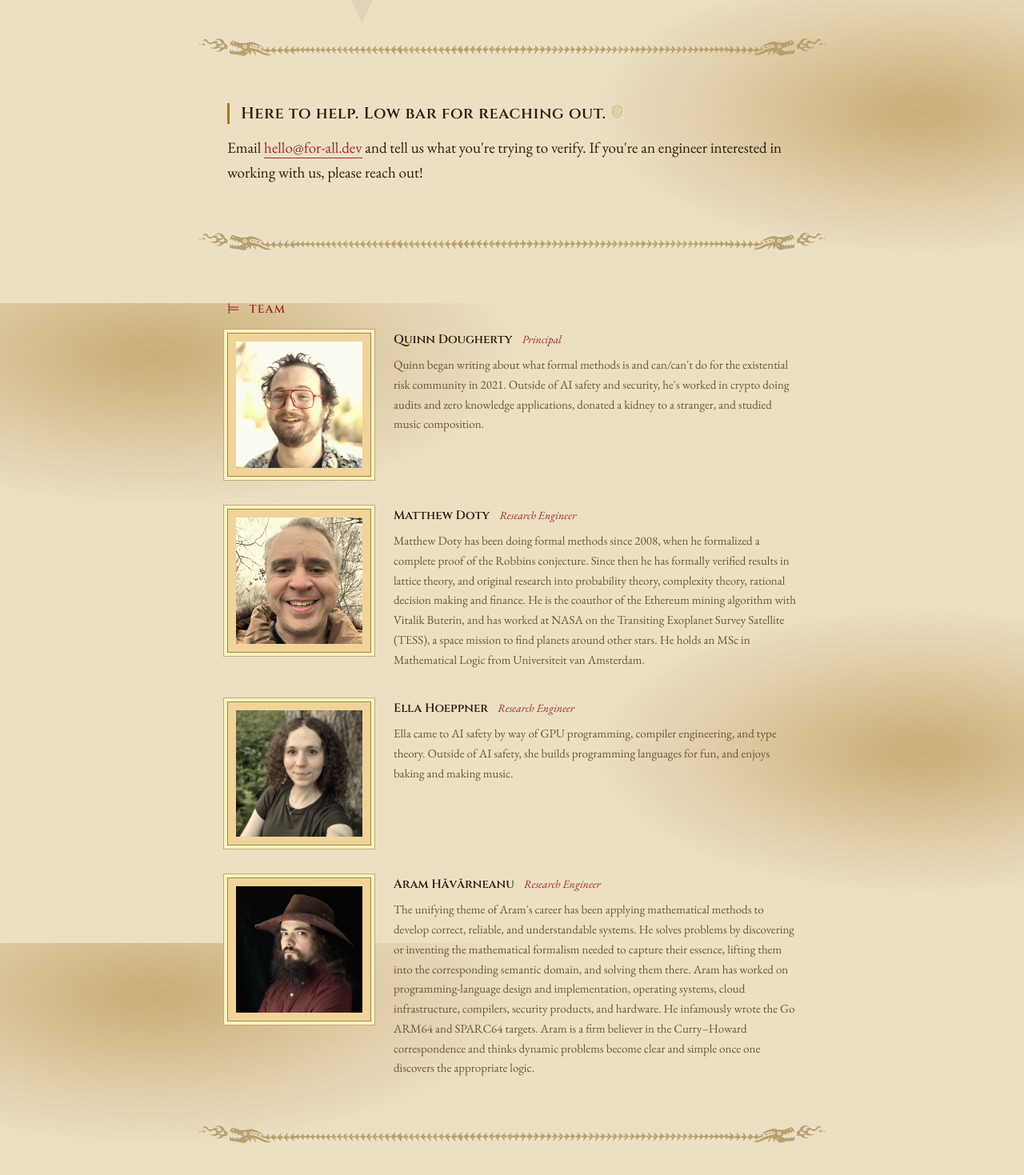
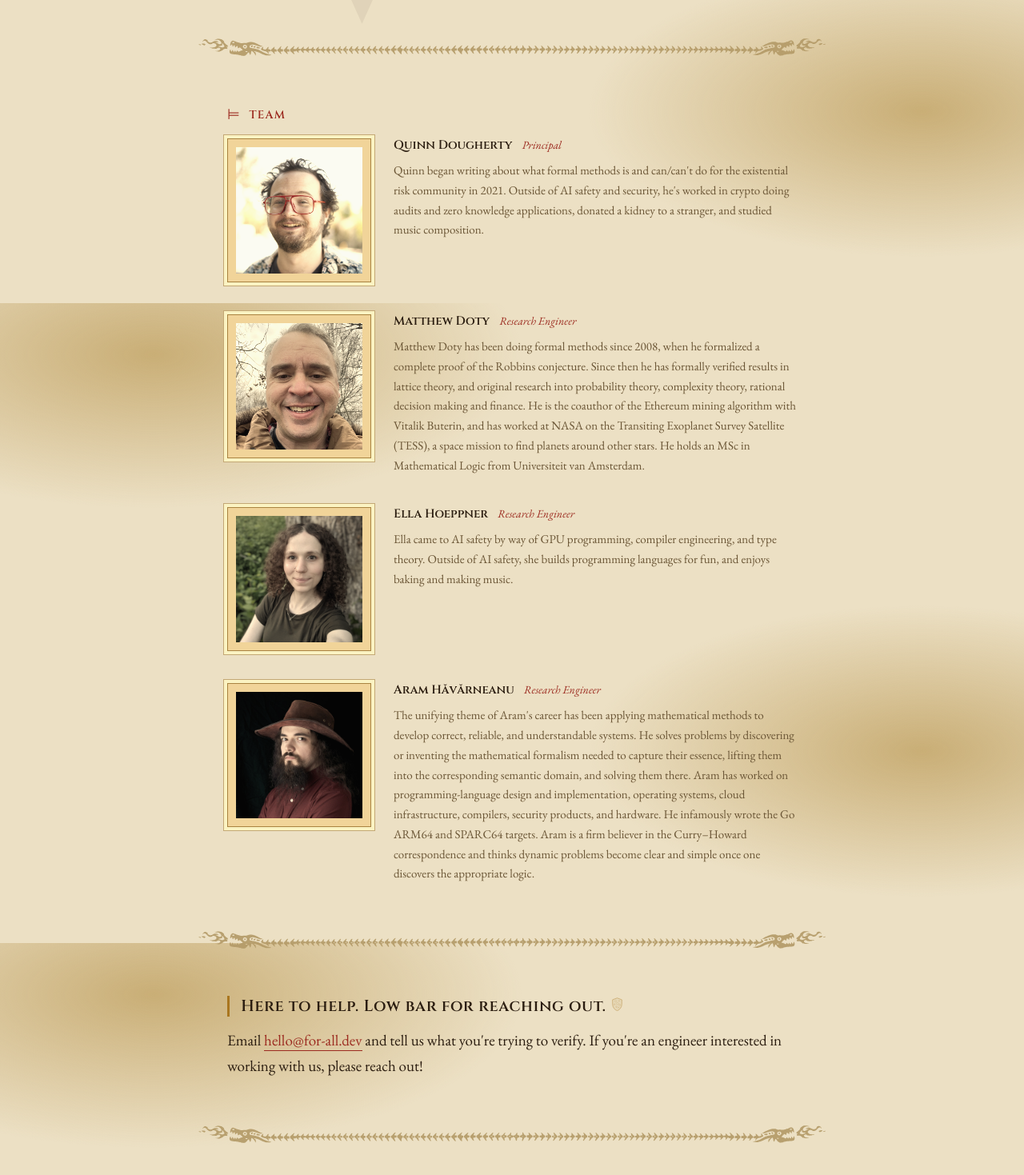
Before and after one commit to for-all-dev/website, a React (Vite) app: page / in a window 1280 px wide. Shown: the part 1221-2690 px from the top of the page at 80% size. Built offline with nearby package versions, Linux system fonts and the light colour scheme.

Commit message:
move contact below team

```diff
--- a/src/routes/Home.tsx
+++ b/src/routes/Home.tsx
@@ -33,12 +33,6 @@ export function Home() {
         </>
       )}
 
-      <Qed />
-
-      <Section id="contact">
-        <Markdown source={contactRaw} />
-      </Section>
-
       {staff.length > 0 && (
         <>
           <Qed />
@@ -70,6 +64,12 @@ export function Home() {
 
       <Qed />
 
+      <Section id="contact">
+        <Markdown source={contactRaw} />
+      </Section>
+
+      <Qed />
+
       <Section id="comics">
         <Markdown source={comicsRaw} />
       </Section>
```
